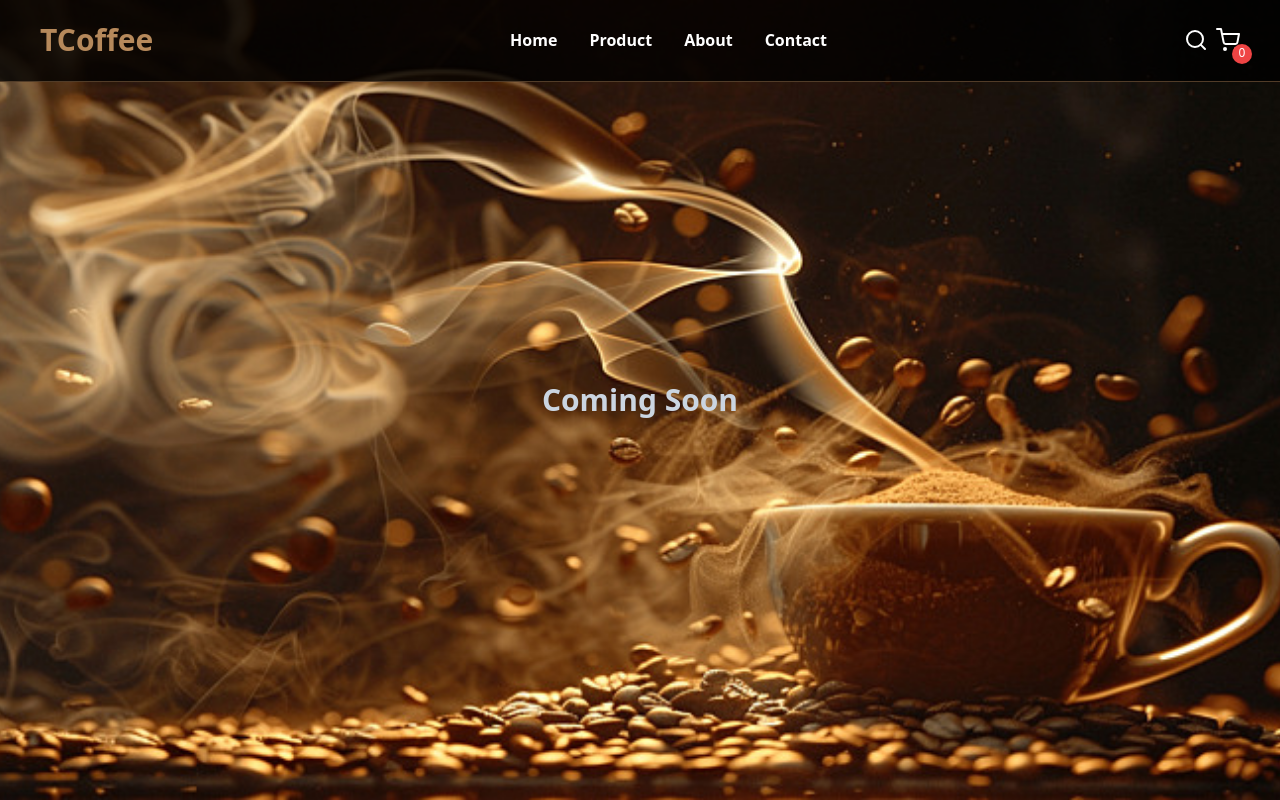
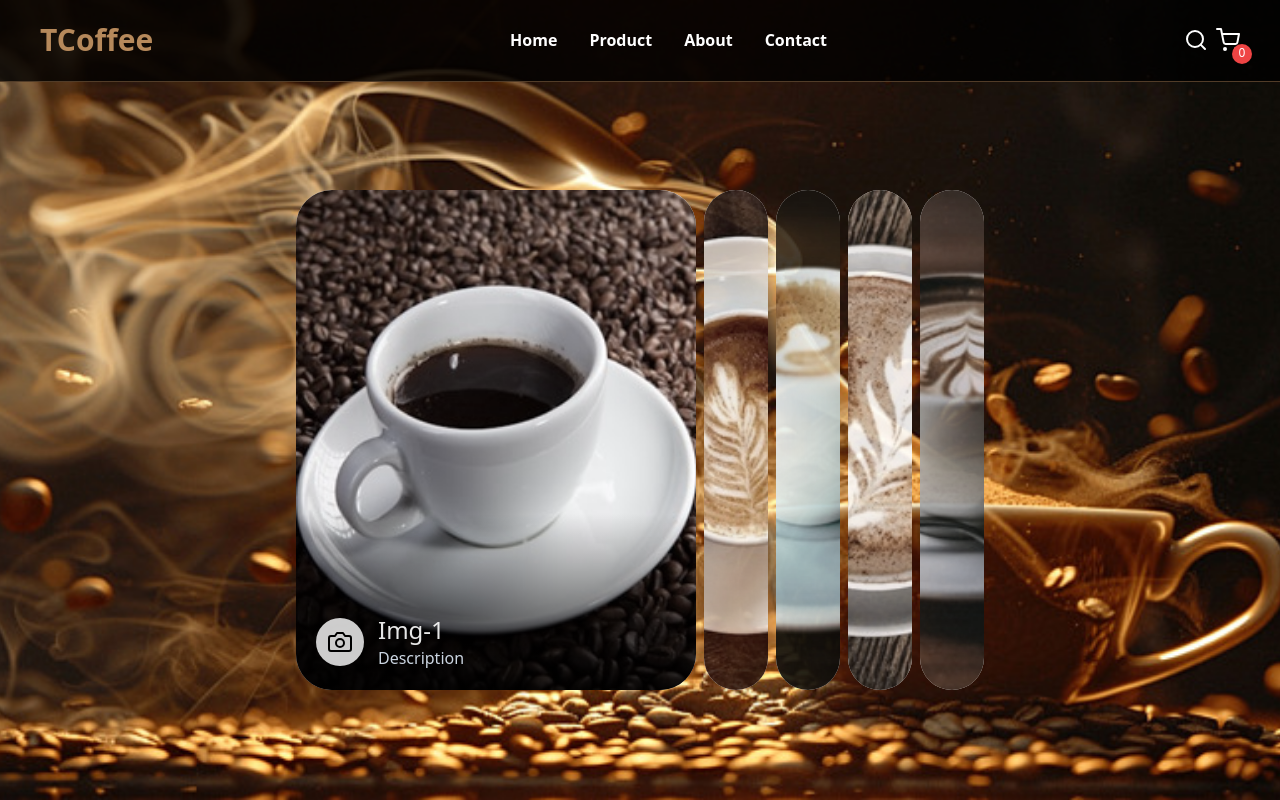
Before and after one commit to rifqimuzhaffar/marketplace-sederhana, a React (Vite) app: page /about in a window 1280 px wide. Built offline with nearby package versions, Linux system fonts and the light colour scheme.

Commit message:
accordions about page

```diff
--- a/src/components/Elements/CardProducts/index.jsx
+++ b/src/components/Elements/CardProducts/index.jsx
@@ -1,5 +1,5 @@
 import { FiShoppingCart } from "react-icons/fi";
-import products from "../../../data/data";
+import products from "../../../data/dataProducts";
 
 const CardProducts = (props) => {
   const { children } = props;
--- /dev/null
+++ b/src/data/dataAbout.js
@@ -0,0 +1,29 @@
+const cards = [
+  {
+    header: "Img-1",
+    image: "/images/espresso.jpg",
+    text: `Description`,
+  },
+  {
+    header: "Img-2",
+    image: "/images/cappuccino.jpg",
+    text: `Description`,
+  },
+  {
+    header: "Img-3",
+    image: "/images/Espresso-Romano.jpg",
+    text: `Description`,
+  },
+  {
+    header: "Img-4",
+    image: "/images/vanilla-latte.jpg",
+    text: `Description`,
+  },
+  {
+    header: "Img-5",
+    image: "/images/Sweet-Mocha.jpg",
+    text: `Description`,
+  },
+];
+
+export default cards;
--- a/src/pages/about.jsx
+++ b/src/pages/about.jsx
@@ -1,8 +1,14 @@
+import { useState } from "react";
 import TopNavbar from "../components/Elements/topnavbar";
 import useCart from "../hooks/useCart";
+import cards from "../data/dataAbout";
+import { FiCamera } from "react-icons/fi";
 
 const About = () => {
   const { cart, handleUpdateQuantity, handleRemoveItem } = useCart();
+  const [active, setActive] = useState(0);
+
+  const handleToggle = (index) => setActive(index);
 
   return (
     <>
@@ -11,10 +17,44 @@ const About = () => {
         handleUpdateQuantity={handleUpdateQuantity}
         handleRemoveItem={handleRemoveItem}
       />
-      <section className="bg-black bg-homepage min-h-screen text-slate-300 bg-cover object-cover bg-no-repeat bg-bottom flex items-center">
-        <p className="m-auto font-bold text-3xl">Coming Soon</p>
+      <section className="bg-black bg-homepage min-h-screen text-slate-300 bg-cover bg-no-repeat bg-bottom flex items-center justify-center">
+        <div className="flex gap-2 cursor-pointer mt-20">
+          {cards.map((card, index) => {
+            const isActive = active === index;
+            return (
+              <article
+                key={card.image}
+                className={`${
+                  isActive ? "w-[400px] opacity-100" : "w-16 opacity-90"
+                } relative overflow-hidden bg-white h-[500px] rounded-[36px] flex items-end transition-all duration-500`}
+                onClick={() => handleToggle(index)}
+              >
+                <img
+                  src={card.image}
+                  className="absolute top-1/2 left-1/2 transform -translate-x-1/2 -translate-y-1/2 h-full w-full filter grayscale-[50%] z-0 object-cover"
+                />
+                <div
+                  className={`absolute bottom-0 left-0 w-[400px] z-10 p-[100px_0_20px_20px] flex items-center gap-3.5 bg-gradient-to-b from-[rgba(0,0,0,0%)] to-[rgba(0,0,0,80%)] transition-opacity duration-250 ${
+                    isActive ? "opacity-100 visible" : "opacity-0 invisible"
+                  }`}
+                >
+                  <span className="material-symbols-outlined grid place-items-center w-12 h-12 bg-white/80 rounded-full text-2xl hover:bg-primary">
+                    <FiCamera className="text-black" />
+                  </span>
+                  <div>
+                    <h2 className="text-2xl font-normal text-white/90">
+                      {card.header}
+                    </h2>
+                    <p className="text-white/66">{card.text}</p>
+                  </div>
+                </div>
+              </article>
+            );
+          })}
+        </div>
       </section>
     </>
   );
 };
+
 export default About;
--- a/src/pages/product.jsx
+++ b/src/pages/product.jsx
@@ -1,7 +1,7 @@
 import TopNavbar from "../components/Elements/topnavbar";
 import Tittle from "../components/Elements/Tittle";
 import CardProducts from "../components/Elements/CardProducts";
-import products from "../data/data";
+import products from "../data/dataProducts";
 import useCart from "../hooks/useCart";
 
 const Product = () => {
```
Also changed, not shown: src/data/dataProducts.js (renamed from src/data/data.js).
